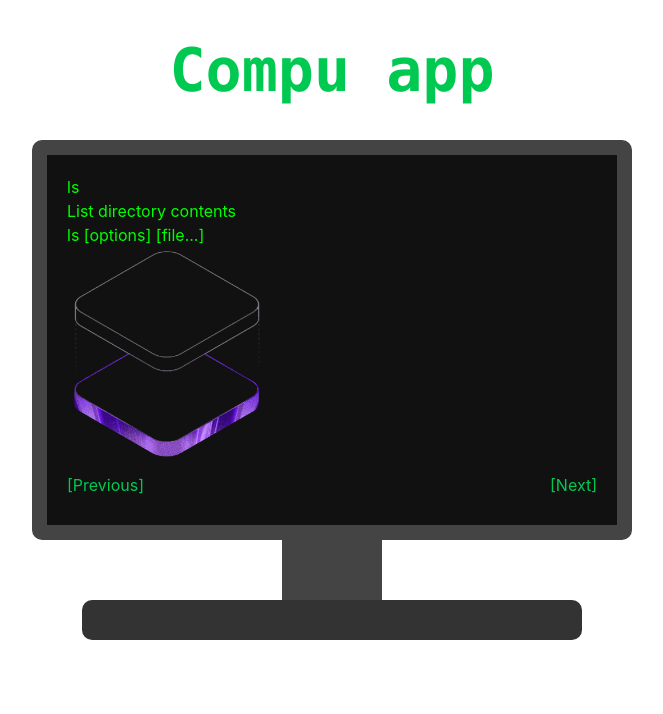
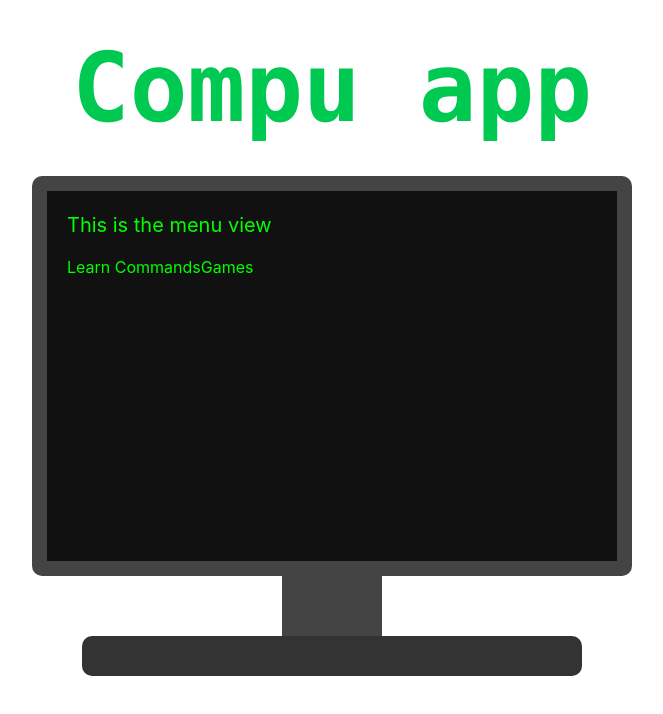
Before and after one commit to Ajacho/cmd-compu-app, a Vue app: page / in a window 1280 px wide. Shown: the top 714 px of the page, without its empty margins (308-971 px from the left). Built offline with nearby package versions, Linux system fonts and the light colour scheme.

Commit message:
Add  a router to nav to multiple pages

```diff
--- a/package.json
+++ b/package.json
@@ -11,7 +11,8 @@
   "dependencies": {
     "@tailwindcss/vite": "^4.3.0",
     "tailwindcss": "^4.3.0",
-    "vue": "^3.5.34"
+    "vue": "^3.5.34",
+    "vue-router": "^5.1.0"
   },
   "devDependencies": {
     "@vitejs/plugin-vue": "^6.0.6",
--- a/src/App.vue
+++ b/src/App.vue
@@ -1,8 +1,9 @@
 <script setup>
-import ComputerMonitor from './components/ComputerMonitor.vue'
-import HelloWorld from './components/HelloWorld.vue'
+import ComputerFrame from './components/ComputerFrame.vue'
 </script>
 
 <template>
-  <ComputerMonitor />
+  <ComputerFrame >
+    <router-view />
+  </ComputerFrame>
 </template>
--- /dev/null
+++ b/src/components/ComputerFrame.vue
@@ -0,0 +1,11 @@
+<template>
+        <h1 class="text-8xl font-bold font-mono text-green-500 mt-10 mb-10 text-center ">Compu app</h1>
+  <div class="computer">
+    <div class="screen">
+
+  <slot />
+    </div>
+    <div class="stand"></div>
+    <div class="base"></div>
+  </div>
+</template>
--- a/src/main.js
+++ b/src/main.js
@@ -1,5 +1,9 @@
 import { createApp } from 'vue'
 import './style.css'
 import App from './App.vue'
+import router from './router'
 
-createApp(App).mount('#app')
+
+createApp(App)
+    .use(router)
+    .mount('#app')
--- /dev/null
+++ b/src/router/index.js
@@ -0,0 +1,27 @@
+import { createRouter, createWebHistory } from 'vue-router'
+
+import MenuView from '../views/MenuView.vue'
+import LearnView from '../views/LearnView.vue'
+import GamesView from '../views/GamesView.vue'
+
+const routes = [
+  {
+    path: '/',
+    component: MenuView
+  },
+  {
+    path: '/learn',
+    component: LearnView
+  },
+  {
+    path: '/games',
+    component: GamesView
+  }
+]
+
+const router = createRouter({
+  history: createWebHistory(),
+  routes
+})
+
+export default router
--- a/src/style.css
+++ b/src/style.css
@@ -13,6 +13,7 @@
   background: #111;
   color: #00ff00;
   padding: 20px;
+  overflow: auto;
 }
 
 .stand {
--- /dev/null
+++ b/src/views/GamesView.vue
@@ -0,0 +1,6 @@
+<template>
+  <div class="p-4">
+    <h1>Games</h1>
+    <p>Coming soon...</p>
+  </div>
+</template>
--- a/src/components/ComputerMonitor.vue
+++ b/src/views/LearnView.vue
@@ -15,11 +15,8 @@ const prevCommand = () => {
 </script>
 
 <template>
-        <h1 class="text-6xl font-bold font-mono text-green-500 mt-10 mb-10 text-center ">Compu app</h1>
-  <div class="computer">
-    <div class="screen">
-
-
+<h1 class= "text-xl pb-4">This is the learn view</h1>
+</br>
             <div v-if="selected">
                 <h2>{{ selected.command }}</h2>
                 <p>{{ selected.desc }}</p>
@@ -30,12 +27,4 @@ const prevCommand = () => {
                 <button class="text-green-500 hover:text-green-300" @click="prevCommand">[Previous]</button>
                 <button class="text-green-500 hover:text-green-300" @click="nextCommand">[Next]</button>
             </div>
-
-
-
-    </div>
-
-    <div class="stand"></div>
-    <div class="base"></div>
-  </div>
 </template>
--- /dev/null
+++ b/src/views/MenuView.vue
@@ -0,0 +1,11 @@
+<template>
+<h1 class="text-xl pb-4">This is the menu view</h1>
+
+  <button @click="$router.push('/learn')">
+    Learn Commands
+  </button>
+
+  <button @click="$router.push('/games')">
+    Games
+  </button>
+</template>
```
Also changed, not shown: 1 other file (tests, documents, lock files or other folders).
